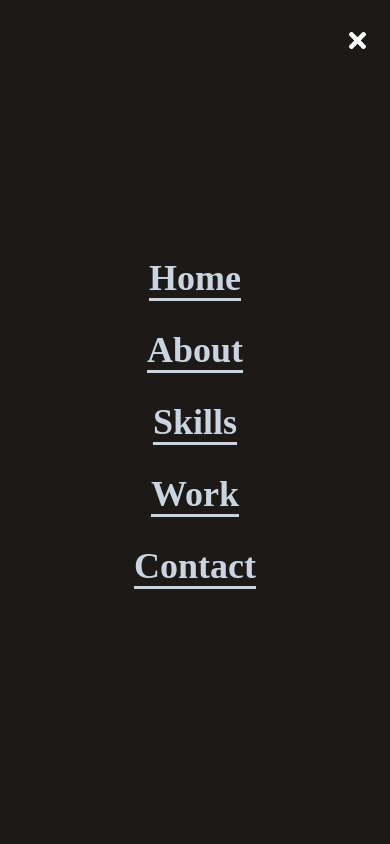
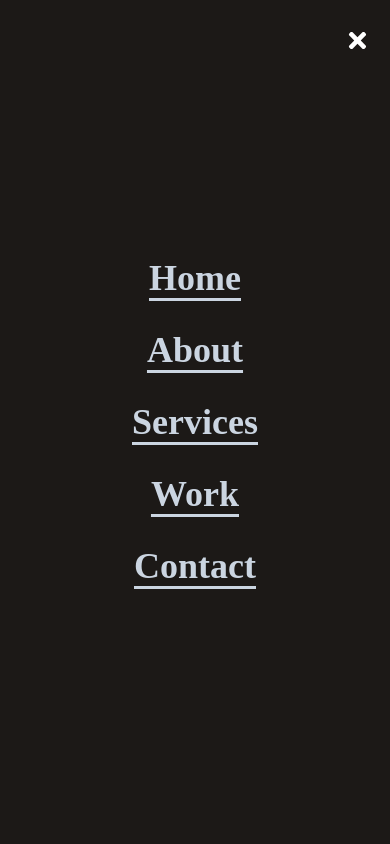
Before and after one commit to fmills89/hookin-c, a React (Create React App) app: page / in a window 390 px wide. Both pictures are taken after a click on the element 357 px from the left and 54 px from the top of the page. Shown: the top 844 px of the page. Built offline with nearby package versions, Linux system fonts and the light colour scheme.

Commit message:
updated menu to service

```diff
--- a/src/components/Navbar/Navbar.js
+++ b/src/components/Navbar/Navbar.js
@@ -146,12 +146,12 @@ function Navbar() {
               toggleMobileMenu();
               handleClick();
             }}
-            to="skills"
+            to="service"
             smooth={true}
             offset={50}
             duration={500}
           >
-            Skills
+            Services
           </Link>
         </li>
         <li className={style.mobileMenuText}>
```
